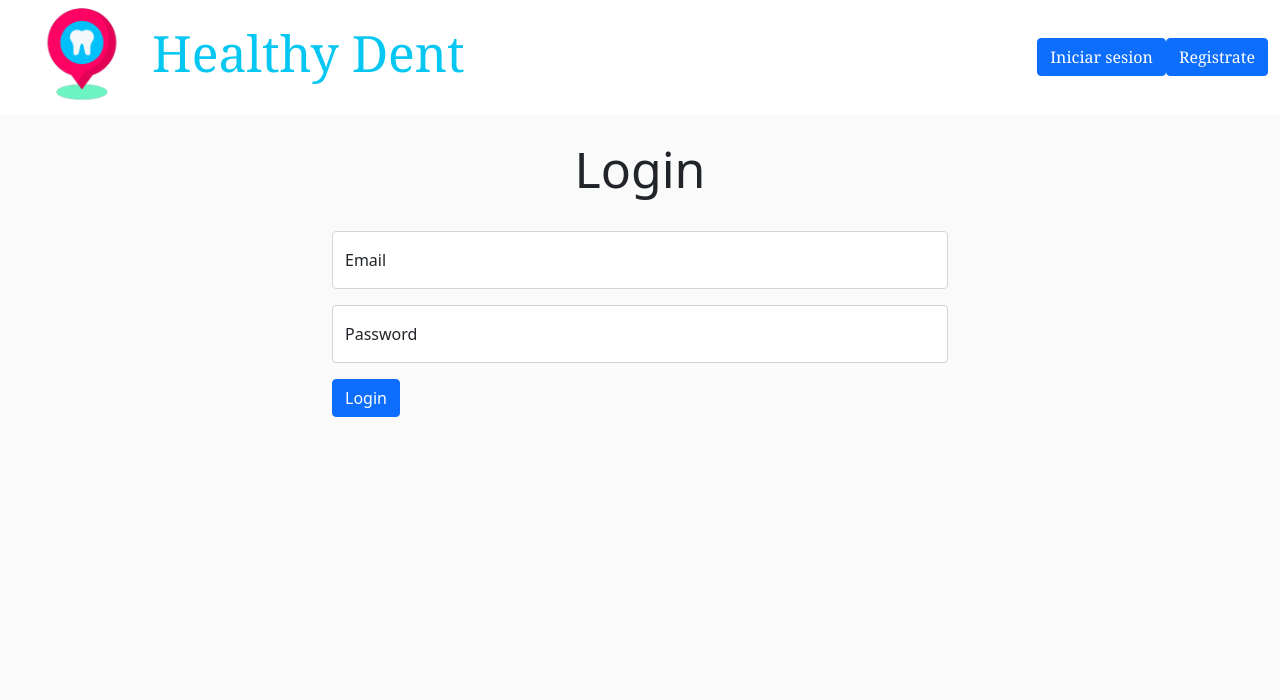
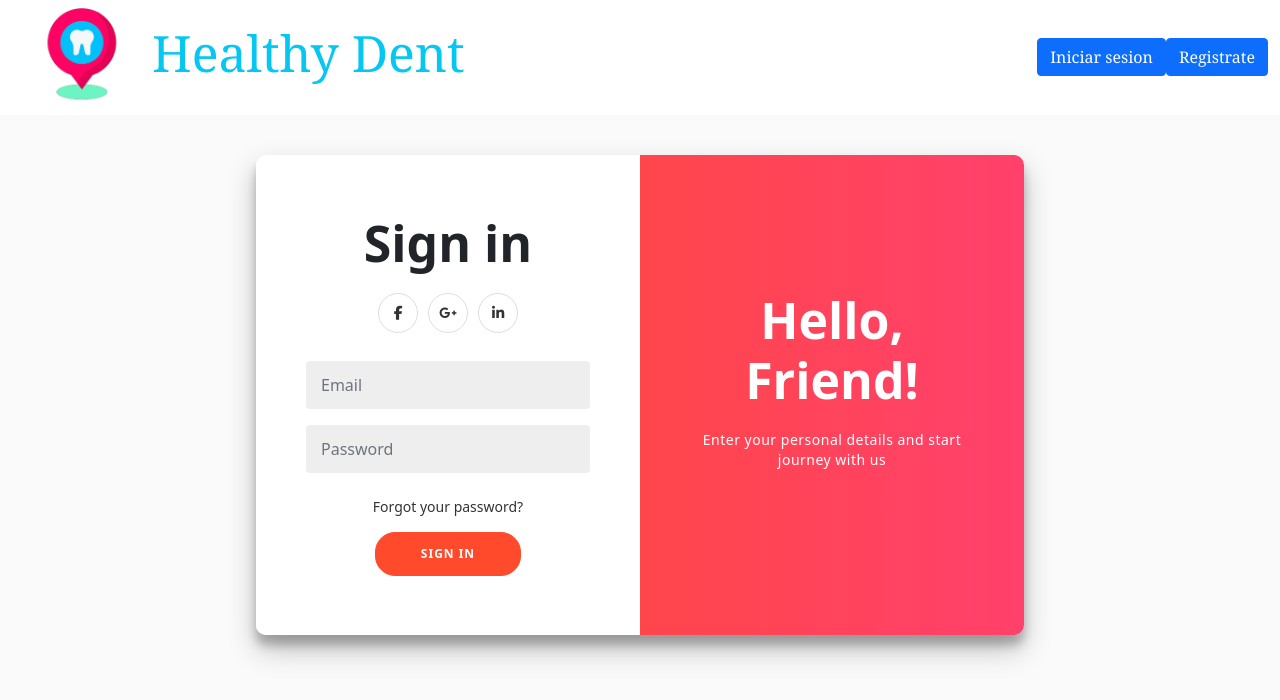
Before and after one commit to AgusRicardo/Healthy_Dent_Front-end, a React (Create React App) app in the folder client/: page /login in a window 1280 px wide. Shown: the top 700 px of the page. Built offline with nearby package versions, Linux system fonts and the light colour scheme.

Commit message:
change login

```diff
--- a/client/src/pages/login.js
+++ b/client/src/pages/login.js
@@ -5,6 +5,7 @@ import { useDispatch } from 'react-redux'
 import { authenticateUser } from '../redux/slices/authSlice'
 import { addItem } from '../redux/slices/userSlice'
 import { Loading } from '../components/Loading'
+import '../styles/login.css'
 
 
 
@@ -46,55 +47,53 @@ export const Login = () => {
   }
   return (
     <Layout>
-      <form onSubmit={(e) => onSubmit(e)} className='container col-md-6 offset-md-3'>
-      <br />
-      <h1 style={{textAlign: 'center'}} >Login</h1>
-      <br />
-      <div className='mb-3'>
-          <div className="form-floating">
+      <div className="container-login container" id="container">
+        <div className="form-container sign-in-container">
+          <form onSubmit={(e) => onSubmit(e)} className="form_login">
+            <h1 className='h1_login'>Sign in</h1>
+            <div className="social-container">
+              <a className="social a_icon"><i className="fab fa-facebook-f"></i></a>
+              <a className="social a_icon"><i className="fab fa-google-plus-g"></i></a>
+              <a className="social a_icon"><i className="fab fa-linkedin-in"></i></a>
+            </div>
             <input
+            type="email"
+            placeholder="Email"
             onChange={(e) => onChange(e)}
-              type='email'
             value={values.email_user}
-              className='form-control'
+            className='form-control input_login'
             id='email_user'
             name='email_user'
-              placeholder='email_user'
             autoComplete='off'
             required
             />
-            <label htmlFor="floatingInputGrid" className='form-label'>
-              Email
-            </label>
-          </div>
-        </div>
-
-      <div className='mb-3'>
-          <div className="form-floating">
             <input
+            type="password"
+            placeholder="Password"
             onChange={(e) => onChange(e)}
-              type='password'
             value={values.password}
-              className='form-control'
+            className='form-control input_login'
             id='password'
             name='password'
-              placeholder='password'
             autoComplete='off'
             required
             />
-            <label htmlFor="floatingInputGrid" className='form-label'>
-              Password
-            </label>
-          </div>
-        </div>
             {
                 error && <div className="alert alert-danger" role="alert" style={{ color: 'red', margin: '8px 0', fontSize: '16px' }}>{error}</div>
             }
-
-        <button type='submit' className='btn btn-primary'>
-          Login
-        </button>
+            <a className='a_icon'>Forgot your password?</a>
+            <button className='button_signIn'>Sign In</button>
           </form>
+        </div>
+        <div className="overlay-container">
+          <div className="overlay">
+            <div className="overlay-panel overlay-right">
+              <h1 className='h1_login'>Hello, Friend!</h1>
+              <p className='p_login_text'>Enter your personal details and start journey with us</p>
+            </div>
+          </div>
+        </div>
+      </div>
     </Layout>
   )
 }
--- /dev/null
+++ b/client/src/styles/login.css
@@ -0,0 +1,208 @@
+
+@import url('https://fonts.googleapis.com/css?family=Montserrat:400,800');
+
+
+.h1_login {
+	font-weight: bold;
+	margin: 0;
+}
+
+.p_login_text {
+	font-size: 14px;
+	font-weight: 100;
+	line-height: 20px;
+	letter-spacing: 0.5px;
+	margin: 20px 0 30px;
+}
+
+.a_icon {
+	color: #333;
+	font-size: 14px;
+	text-decoration: none;
+	margin: 15px 0;
+}
+
+.button_signIn {
+	border-radius: 20px;
+	border: 1px solid #FF4B2B;
+	background-color: #FF4B2B;
+	color: #FFFFFF;
+	font-size: 12px;
+	font-weight: bold;
+	padding: 12px 45px;
+	letter-spacing: 1px;
+	text-transform: uppercase;
+	transition: transform 80ms ease-in;
+}
+
+.button_signIn:active {
+	transform: scale(0.95);
+}
+
+.button_signIn:focus {
+	outline: none;
+}
+
+.button_signIn.ghost {
+	background-color: transparent;
+	border-color: #FFFFFF;
+}
+
+.form_login {
+	background-color: #FFFFFF;
+	display: flex;
+	align-items: center;
+	justify-content: center;
+	flex-direction: column;
+	padding: 0 50px;
+	height: 100%;
+	text-align: center;
+}
+
+.input_login {
+	background-color: #eee;
+	border: none;
+	padding: 12px 15px;
+	margin: 8px 0;
+	width: 100%;
+}
+
+.container-login {
+	background-color: #fff;
+	border-radius: 10px;
+    box-shadow: 0 14px 28px rgba(0,0,0,0.25),
+			0 10px 10px rgba(0,0,0,0.22);
+	position: relative;
+	overflow: hidden;
+	width: 768px;
+	max-width: 100%;
+	min-height: 480px;
+  margin-top: 40px;
+  display: flex !important;
+  justify-content: center !important;
+}
+
+.form-container {
+	position: absolute;
+	top: 0;
+	height: 100%;
+	transition: all 0.6s ease-in-out;
+}
+
+.sign-in-container {
+	left: 0;
+	width: 50%;
+	z-index: 2;
+}
+
+.container.right-panel-active .sign-in-container {
+	transform: translateX(100%);
+}
+
+.sign-up-container {
+	left: 0;
+	width: 50%;
+	opacity: 0;
+	z-index: 1;
+}
+
+.container.right-panel-active .sign-up-container {
+	transform: translateX(100%);
+	opacity: 1;
+	z-index: 5;
+	animation: show 0.6s;
+}
+
+@keyframes show {
+	0%, 49.99% {
+		opacity: 0;
+		z-index: 1;
+	}
+
+	50%, 100% {
+		opacity: 1;
+		z-index: 5;
+	}
+}
+
+.overlay-container {
+	position: absolute;
+	top: 0;
+	left: 50%;
+	width: 50%;
+	height: 100%;
+	overflow: hidden;
+	transition: transform 0.6s ease-in-out;
+	z-index: 100;
+}
+
+.container.right-panel-active .overlay-container{
+	transform: translateX(-100%);
+}
+
+.overlay {
+	background: #FF416C;
+	background: -webkit-linear-gradient(to right, #FF4B2B, #FF416C);
+	background: linear-gradient(to right, #FF4B2B, #FF416C);
+	background-repeat: no-repeat;
+	background-size: cover;
+	background-position: 0 0;
+	color: #FFFFFF;
+	position: relative;
+	left: -100%;
+	height: 100%;
+	width: 200%;
+  	transform: translateX(0);
+	transition: transform 0.6s ease-in-out;
+}
+
+.container.right-panel-active .overlay {
+  	transform: translateX(50%);
+}
+
+.overlay-panel {
+	position: absolute;
+	display: flex;
+	align-items: center;
+	justify-content: center;
+	flex-direction: column;
+	padding: 0 40px;
+	text-align: center;
+	top: 0;
+	height: 100%;
+	width: 50%;
+	transform: translateX(0);
+	transition: transform 0.6s ease-in-out;
+}
+
+.overlay-left {
+	transform: translateX(-20%);
+}
+
+.container.right-panel-active .overlay-left {
+	transform: translateX(0);
+}
+
+.overlay-right {
+	right: 0;
+	transform: translateX(0);
+}
+
+.container.right-panel-active .overlay-right {
+	transform: translateX(20%);
+}
+
+.social-container {
+	margin: 20px 0;
+}
+
+.social-container a {
+	border: 1px solid #DDDDDD;
+	border-radius: 50%;
+	display: inline-flex;
+	justify-content: center;
+	align-items: center;
+	margin: 0 5px;
+	height: 40px;
+	width: 40px;
+}
```
Lines whose indentation alone changed are shown as unchanged.
